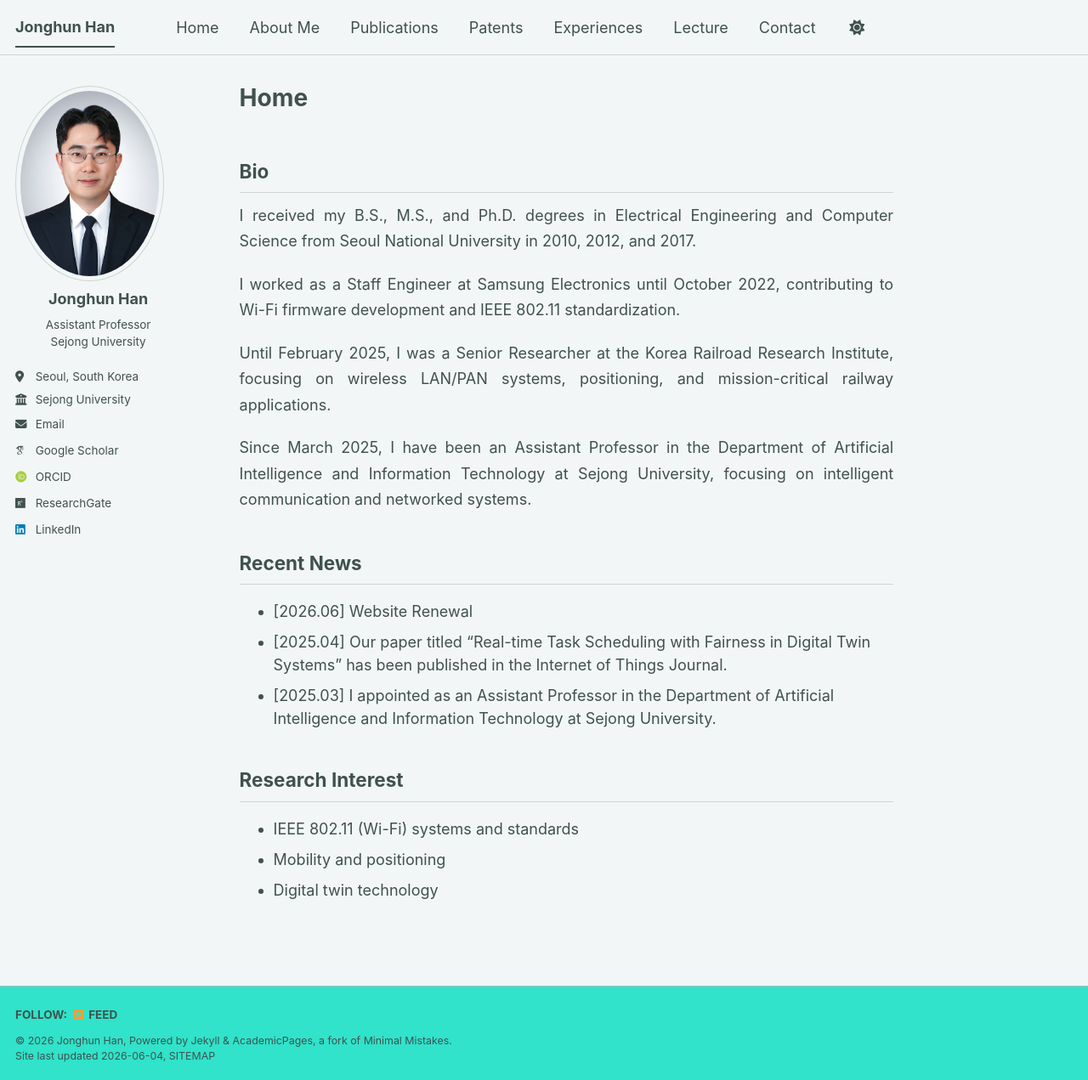
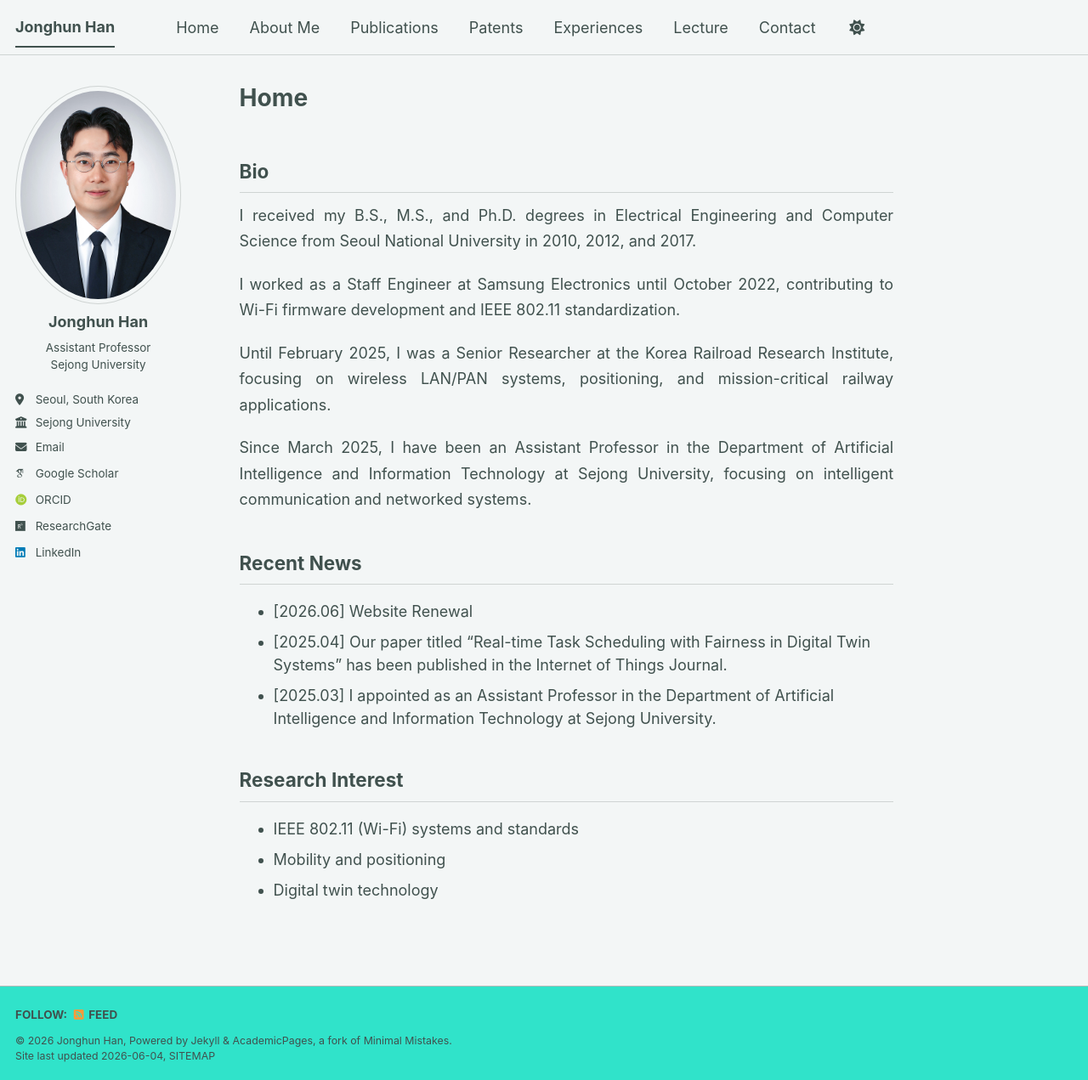
Before and after one commit to icnsl/icnsl.github.io, a Jekyll site: the page built from _pages/about.md, in a window 1280 px wide and 1271 px high. Shown: the whole window at 85% size. Built offline with Jekyll 4.4.1, drawn with Linux system fonts in a browser that asks for light colours; some web fonts are replaced; a script bundle is joined from its source files by our own code; library files that are not in the unit come from our copies.

Commit message:
Update _sidebar.scss

```diff
--- a/_sass/layout/_sidebar.scss
+++ b/_sass/layout/_sidebar.scss
@@ -323,12 +323,32 @@
   }
 }
 
-/* Center author name and bio in the sidebar */
-.author__content {
-  text-align: center;
+/* Custom sidebar profile block alignment */
+@media (min-width: 64em) {
+  .sidebar .author__avatar,
+  .sidebar .author__content {
+    width: 240px;
+    max-width: 100%;
+    margin-left: auto;
+    margin-right: auto;
+  }
+
+  .sidebar .author__avatar img {
+    display: block;
+    width: 260px;
+    max-width: 100%;
+    margin-left: auto;
+    margin-right: auto;
+  }
+
+  .sidebar .author__content {
+    padding-left: 0;
+    padding-right: 0;
+    text-align: center;
+  }
+
+  .sidebar .author__name,
+  .sidebar .author__bio {
+    text-align: center;
+  }
 }
-
-.author__name,
-.author__bio {
-  text-align: center;
-}
```
